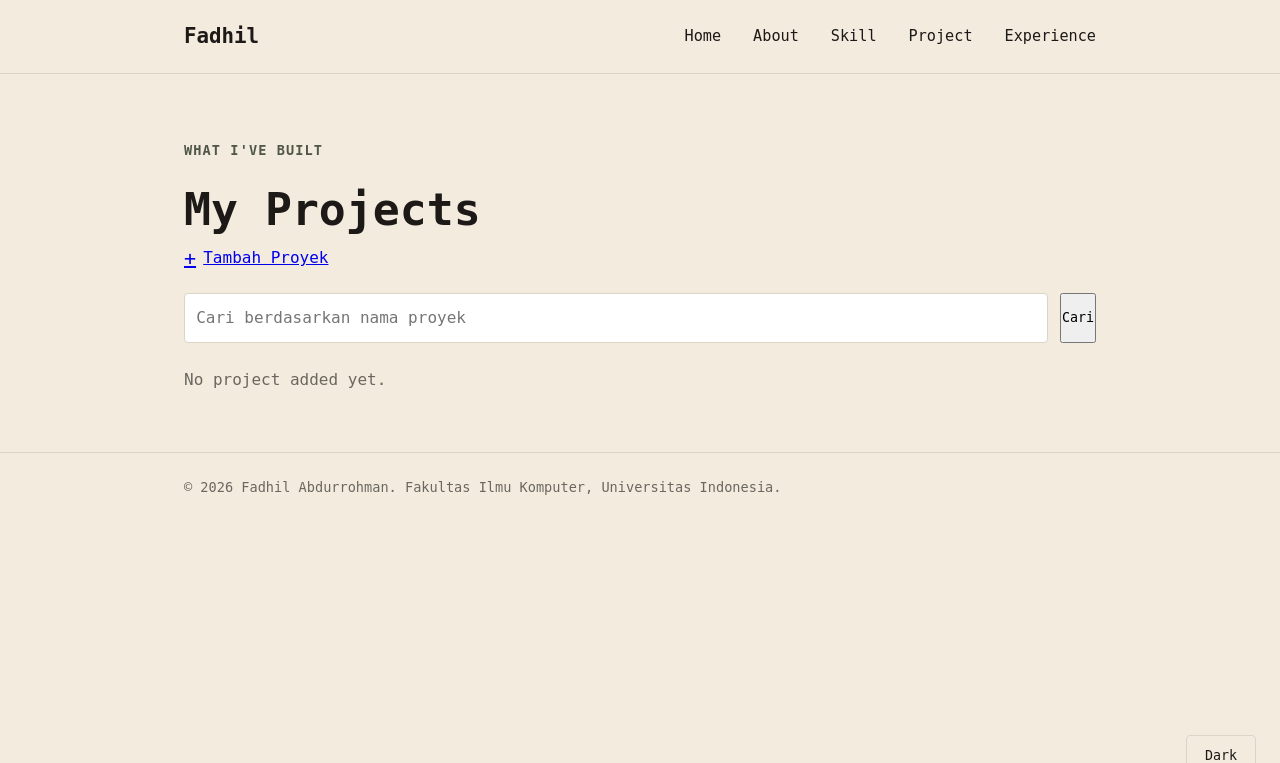
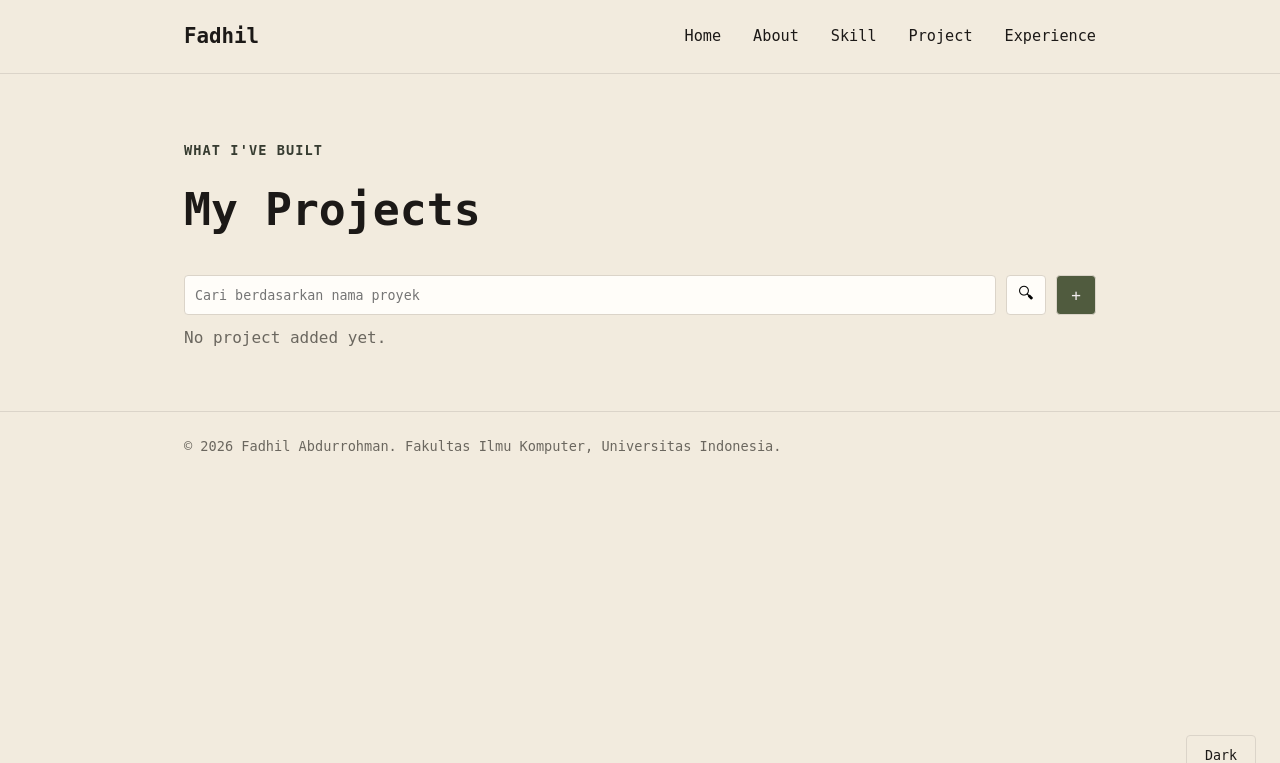
Before and after one commit to fadhilabdurrohman/myportofolio, a Django app: page /project/ in a window 1280 px wide. Shown: the top 763 px of the page. Run offline with Django 5.2, Linux system fonts and the light colour scheme; data that the repository does not hold is empty.

Commit message:
style: improve project style

```diff
--- a/static/css/style.css
+++ b/static/css/style.css
@@ -12,7 +12,7 @@
     --paper: #f2ebde;
     --card: #fffdf9;
     --accent: #505b3e;
-    --accent-dark: #505746;
+    --accent-dark: #373c31;
     --line: #dbd4c9;
     --text-muted: #6b675f;
     --radius: 4px;
@@ -390,8 +390,39 @@ main {
     color: var(--accent);
 }
 
+/* Search and add */
+.project-action {
+    display: flex;
+    align-items: center;
+    gap: 10px;
+    width: 100%;
+    flex-wrap: nowrap;
+}
+
+.project-search {
+    display: flex;
+    align-items: center;
+    gap: 10px;
+    flex: 1;
+}
+
+.project-search__input {
+    flex: 1;
+    min-width: 0;
+    height: 40px;
+    padding: 10px;
+    border: 1px solid var(--line);
+    background-color: var(--card);
+    border-radius: var(--radius);
+    color: var(--ink);
+}
 
 /* Projects and experiences sections*/
+.project-grid {
+    display: grid;
+    gap: 10px;
+}
+
 .project-content, .experience-content  {
     display: grid;
     gap: 10px;
@@ -409,6 +440,13 @@ main {
     font-size: 1.2rem;
 }
 
+.project-thumbnail, .experience-thumbnail {
+    width: 100%;
+    height: 400px;
+    object-fit: cover;
+    display: block;
+}
+
 .project-year, .experience-date, .experience-type {
     display: block;
     color: var(--text-muted);
@@ -423,6 +461,19 @@ main {
 .project-description, .experience-description {
     text-align: justify;
     color: var(--text-muted);
+}
+
+.project-card-actions {
+    display: flex;
+    justify-content: space-between;
+    align-items: center;
+    margin-top: 10px;
+}
+
+.project-url-actions, .project-item-actions {
+    display: flex;
+    align-items: center;
+    gap: 10px;
 }
 
 .experience-meta {
@@ -457,6 +508,172 @@ main {
 .project-item:hover, .experience-item:hover, .skill-item:hover {
     transform: translateY(-5px);
     box-shadow: 0 8px 20px rgba(0, 0, 0, 0.08);
+}
+
+/* Buttons */
+.button {
+    cursor: pointer;
+    border: 1px solid;
+    border-radius: var(--radius);
+    padding: 15px 10px;
+    font-size: 1rem;
+    transition: background-color 0.2s ease;
+}
+
+.search-button {
+    display: flex;
+    justify-content: center;
+    align-items: center;
+    text-align: center;
+    height: 40px;
+    width: 40px;
+    background-color: var(--card);
+    border: 1px solid var(--line);
+    transition: background-color 0.2 ease;
+}
+
+.search-button:hover {
+    background-color: #ece6dd;
+}
+
+.url-button {
+    justify-content: center;
+    background-color: var(--accent);
+    color: rgb(241, 236, 236);
+    text-decoration: none;
+    transition: background-color 0.2s ease;
+}
+
+.url-button:hover {
+    background-color: var(--accent-dark);
+}
+
+.project-add-button {
+    width: 40px;
+    height: 40px;
+    display: flex;
+    align-items: center;
+    justify-content: center;
+    background-color: var(--accent);
+    border: 1px solid var(--line);
+    color: rgb(241, 236, 236);
+    text-decoration: none;
+    transition: background-color 0.2s ease;
+}
+
+.project-add-button:hover {
+    background-color: var(--accent-dark);
+}
+
+.button-secondary {
+    border-color: var(--line);
+    background-color: var(--card);
+    color: var(--ink);
+    cursor: pointer;
+}
+
+.button-secondary:hover {
+    background-color: var(--line);
+}
+
+.button-danger {
+    border-color: rgb(174, 8, 8);
+    background-color: rgb(174, 8, 8);
+    color: #f1eee7;
+}
+
+.button-danger:hover {
+    background-color: rgb(101, 3, 3);
+}
+
+.project-card-actions .button {
+    height: 20px;
+    display: flex;
+    align-items: center;
+    justify-content: center;
+}
+
+/* Delete modal */
+.project-delete-modal,
+.experience-delete-modal,
+.skill-delete-modal {
+    position: fixed;
+    top: 50%;
+    left: 50%;
+    transform: translate(-50%, -50%);
+    width: min(90vw, 500px);
+    border: 1px solid var(--line);
+    border-radius: var(--radius);
+    background-color: var(--card);
+    color: var(--ink);
+}
+
+.project-delete-modal::backdrop,
+.experience-delete-modal::backdrop,
+.skill-delete-modal::backdrop {
+    background-color: rgba(0, 0, 0, 0.5);
+}
+
+.project-delete-modal__backdrop,
+.experience-delete-modal__backdrop,
+.skill-delete-modal__backdrop {
+    position: fixed;
+    inset: 0;
+    width: 100%;
+    height: 100%;
+    border: 0;
+    background: transparent;
+    cursor: default;
+}
+
+.project-delete-modal__content,
+.experience-delete-modal__content,
+.skill-delete-modal__content {
+    position: relative;
+    z-index: 1;
+    padding: 30px;
+}
+
+.project-delete-modal__content h2,
+.experience-delete-modal__content h2,
+.skill-delete-modal__content h2 {
+    margin-bottom: 10px;
+    font-size: 1.4rem;
+}
+
+.project-delete-modal__content p,
+.experience-delete-modal__content p,
+.skill-delete-modal__content p {
+    color: var(--text-muted);
+}
+
+.project-delete-modal__close,
+.experience-delete-modal__close,
+.skill-delete-modal__close {
+    position: absolute;
+    top: 12px;
+    right: 16px;
+    border: 0;
+    background: none;
+    color: var(--text-muted);
+    font-size: 1.5rem;
+    cursor: pointer;
+    transition: color 0.2s ease;
+}
+
+.project-delete-modal__close:hover,
+.experience-delete-modal__close:hover,
+.skill-delete-modal__close:hover {
+    color: var(--ink);
+}
+
+.project-delete-modal__actions,
+.experience-delete-modal__actions,
+.skill-delete-modal__actions {
+    display: flex;
+    justify-content: flex-end;
+    gap: 10px;
+    margin-top: 25px;
 }
 
 /* Responsive design (mobile) */
@@ -538,211 +755,3 @@ main {
         gap: 10px;
     }
 }
-
-/* projects */
-
-.project-header {
-    width: 100%;
-    display: flex;
-    justify-content: space-between;
-    align-items: center;
-    gap: 1rem;
-    margin-bottom: 1.5rem;
-}
-
-.project-grid {
-    grid-template-columns: repeat(2, minmax(0, 1fr));
-}
-
-.project-grid .experience-card {
-    display: flex;
-    flex-direction: column;
-}
-
-.project-image {
-    display: block;
-    width: 100%;
-    height: auto;
-    border: 1px solid black;
-    border-radius: var(--radius);
-}
-
-.project-header h1 {
-    margin-bottom: 0;
-}
-
-.project-add-button {
-    display: inline-flex;
-    align-items: center;
-    gap: 0.45rem;
-}
-
-.project-add-button span {
-    font-size: 1.25rem;
-    line-height: 1;
-}
-
-.project-search {
-    display: flex;
-    gap: 0.75rem;
-    margin-bottom: 1.5rem;
-}
-
-.project-search__input {
-    width: 100%;
-    min-width: 0;
-    padding: 0.7rem;
-    border: 1px solid var(--line);
-    border-radius: var(--radius);
-    background: #fff;
-    color: black;
-    font: inherit;
-}
-
-.project-search__input:focus {
-    outline: 2px solid var(--accent);
-    border-color: var(--accent);
-}
-
-.project-actions {
-    display: flex;
-    align-items: center;
-    flex-wrap: wrap;
-    gap: 20px;
-    margin-top: 1rem;
-}
-
-.project-actions .button {
-    font-size: 0.85rem;
-    font-weight: 600;
-}
-
-.project-card-actions {
-    display: flex;
-    flex-direction: column;
-    margin-top: auto;
-}
-
-.hide {
-    display: none !important;
-}
-
-.project-actions .experience-status {
-    margin-top: 0;
-}
-
-.project-delete-modal {
-    display: none;
-    position: fixed;
-    inset: 0;
-    width: 100%;
-    height: 100%;
-    max-width: none;
-    max-height: none;
-    margin: 0;
-    padding: 1rem;
-    border: 0;
-    background: transparent;
-    z-index: 10;
-    align-items: center;
-    justify-content: center;
-}
-
-.project-delete-modal:popover-open {
-    display: flex;
-}
-
-.project-delete-modal__backdrop {
-    position: absolute;
-    inset: 0;
-    width: 100%;
-    height: 100%;
-    border: 0;
-    padding: 0;
-    background: rgba(28, 25, 23, 0.58);
-    cursor: default;
-}
-
-.project-delete-modal__content {
-    position: relative;
-    z-index: 1;
-    width: min(100%, 480px);
-    padding: 1.5rem;
-    background: var(--paper);
-    border: 1px solid var(--line);
-    border-radius: var(--radius);
-    box-shadow: 0 1rem 3rem rgba(28, 25, 23, 0.22);
-}
-
-.project-delete-modal__content h2 {
-    margin: 0 0 0.75rem;
-    font-family:
-        "Space Grotesk",
-        -apple-system,
-        sans-serif;
-    font-size: 1.5rem;
-}
-
-.project-delete-modal__close {
-    position: absolute;
-    top: 1rem;
-    right: 1rem;
-    border: 0;
-    padding: 0;
-    background: transparent;
-    color: var(--text-muted);
-    font-size: 1.8rem;
-    line-height: 1;
-    cursor: pointer;
-}
-
-.project-delete-modal__actions {
-    display: flex;
-    justify-content: flex-end;
-    gap: 0.75rem;
-    margin-top: 1.5rem;
-}
-
-.button-danger {
-    background: #b42318;
-}
-
-@media (max-width: 600px) {
-    .project-header {
-        align-items: flex-start;
-        flex-direction: column;
-    }
-
-    .project-add-button {
-        width: 100%;
-        justify-content: center;
-    }
-
-    .project-search {
-        flex-direction: column;
-    }
-
-    .project-search .button {
-        width: 100%;
-    }
-
-    .project-delete-modal {
-        align-items: flex-end;
-        padding: 0;
-    }
-
-    .project-delete-modal__content {
-        width: 100%;
-        padding: 1.25rem;
-        border-radius: var(--radius) var(--radius) 0 0;
-    }
-
-    .project-delete-modal__actions {
-        flex-direction: column-reverse;
-    }
-
-    .project-delete-modal__actions .button {
-        width: 100%;
-        text-align: center;
-    }
-}
--- a/templates/components/project_delete_modal.html
+++ b/templates/components/project_delete_modal.html
@@ -4,7 +4,7 @@
             popovertarget="delete-project-{{ project.id }}"
             aria-label="Hapus {{ project.title }}"
             title="Hapus proyek">
-        Hapus Proyek
+        Hapus
     </button>
 </p>
 <div id="delete-project-{{ project.id }}"
--- a/templates/project.html
+++ b/templates/project.html
@@ -10,12 +10,8 @@
                 <div class="project-identity">
                     <p class="project-kicker">What I've Built</p>
                     <h1>My Projects</h1>
-                    <a href="{% url 'main:create_project' %}"
-                       class="button project-add-button">
-                        <span aria-hidden="true">+</span>
-                        Tambah Proyek
-                    </a>
                 </div>
+                <div class="project-action">
                     <form method="get"
                       action="{% url 'main:show_project' %}"
                       class="project-search">
@@ -25,9 +21,13 @@
                             placeholder="Cari berdasarkan nama proyek"
                             class="project-search__input"
                             aria-label="Cari berdasarkan nama proyek">
-                    <button type="submit" class="button">Cari</button>
+                        <button type="submit" class="button search-button">&#x1F50D;&#xFE0E</button>
                     </form>
-
+                    <a href="{% url 'main:create_project' %}"
+                       class="button project-add-button">
+                        <span aria-hidden="true">+</span>
+                    </a>
+                </div>
                 <div class="project-content">
                     {% for project in project_list %}
                         <article class="project-item">
@@ -42,10 +42,14 @@
                                 <p class="project-type">{{ project.project_type }}</p>
                                 <p class="project-description">{{ project.description }}</p>
                                 <div class="project-card-actions">
+                                    <div class="project-url-actions">
                                         {% if project.url %}
-                                        <a href="{{ project.url }}" class="button">Lihat Project</a>
+                                            <a href="{{ project.url }}" class="button url-button">Lihat Project &#x2197;</a>
                                         {% endif %}
+                                    </div>
+                                    <div class="project-item-actions">
                                         {% include "components/project_delete_modal.html" with project=project %}
+                                    </div>
                                 </div>
                             </div>
                         </article>
```
Also changed, not shown: templates/components/skill_delete_modal.html (line endings or trailing spaces). Lines whose indentation alone changed are shown as unchanged.
